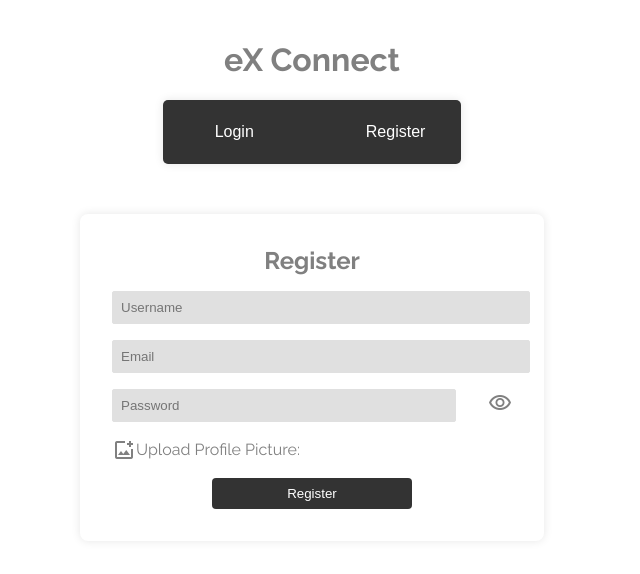
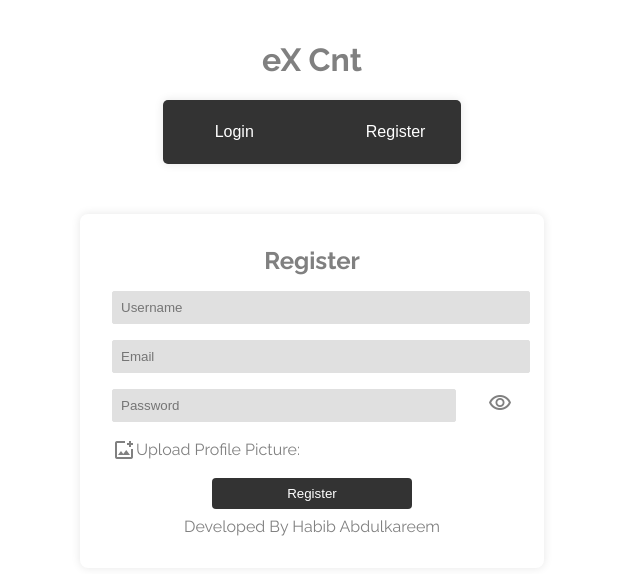
Before and after one commit to HabibAdavize/react-projects, a React (Vite) app in the folder real-time-chat-app/: page /register in a window 1280 px wide. Shown: the top 574 px of the page, without its empty margins (328-968 px from the left). Built offline with nearby package versions, Linux system fonts and the light colour scheme; no server answers.

Commit message:
Did some wrap up

```diff
--- a/real-time-chat-app/index.html
+++ b/real-time-chat-app/index.html
@@ -2,7 +2,7 @@
 <html lang="en">
   <head>
     <meta charset="UTF-8" />
-    <link rel="icon" type="image/svg+xml" href="/vite.svg" />
+    <link rel="icon" type="image/svg+xml" href="/" />
     <link rel="preconnect" href="https://fonts.googleapis.com" />
     <link rel="preconnect" href="https://fonts.gstatic.com" crossorigin />
     <link
@@ -11,7 +11,7 @@
     />
     <link rel="stylesheet" href="https://fonts.googleapis.com/css2?family=Material+Symbols+Outlined:opsz,wght,FILL,GRAD@20..48,100..700,0..1,-50..200" />
     <meta name="viewport" content="width=device-width, initial-scale=1.0" />
-    <title>Vite + React</title>
+    <title>eX Cnt</title>
   </head>
   <body>
     <div id="root"></div>
--- a/real-time-chat-app/src/components/login.jsx
+++ b/real-time-chat-app/src/components/login.jsx
@@ -45,11 +45,16 @@ const Login = () => {
         </>
       ) : (
         <>
+          <>
             <h2>Login</h2>
             <form onSubmit={handleSubmit}>
               {error && (
                 <p
-                style={{ color: "red", display: "flex", alignItems: "center" }}
+                  style={{
+                    color: "red",
+                    display: "flex",
+                    alignItems: "center",
+                  }}
                 >
                   {error}
                   <Lottie
@@ -77,7 +82,9 @@ const Login = () => {
                 />
                 <span onClick={togglePasswordVisibility}>
                   {showPassword ? (
-                  <span class="material-symbols-outlined">visibility_off</span>
+                    <span class="material-symbols-outlined">
+                      visibility_off
+                    </span>
                   ) : (
                     <span class="material-symbols-outlined">visibility</span>
                   )}
@@ -88,6 +95,8 @@ const Login = () => {
               </span>
             </form>
           </>
+          <footer>Developed By Habib Abdulkareem</footer>
+        </>
       )}
     </div>
   );
--- a/real-time-chat-app/src/components/navbar.jsx
+++ b/real-time-chat-app/src/components/navbar.jsx
@@ -20,7 +20,7 @@ const Navbar = ({ onToggleTheme, isDarkMode }) => {
 
   return (
     <div className="nav-wrapper">
-      <h1>eX Connect</h1>
+      <h1>eX Cnt</h1>
       <nav>
         {currentUser ? (
           <div className="and-wrapper">
--- a/real-time-chat-app/src/components/register.jsx
+++ b/real-time-chat-app/src/components/register.jsx
@@ -14,7 +14,7 @@ const Register = () => {
   const [password, setPassword] = useState("");
   const [showPassword, setShowPassword] = useState(false);
   const [profilePicture, setProfilePicture] = useState(null);
-  const [imageSrc, setImageSrc] = useState('');
+  const [imageSrc, setImageSrc] = useState("");
   const [error, setError] = useState(null);
   const [loading, setLoading] = useState(false);
   const navigate = useNavigate();
@@ -49,7 +49,6 @@ const Register = () => {
   const togglePasswordVisibility = () => {
     setShowPassword(!showPassword);
   };
-
 
   const handleSubmit = async (e) => {
     e.preventDefault();
@@ -106,11 +105,16 @@ const Register = () => {
         <Preloader />
       ) : (
         <>
+          <>
             <h2>Register</h2>
             <form onSubmit={handleSubmit}>
               {error && (
                 <p
-                style={{ color: "red", display: "flex", alignItems: "center" }}
+                  style={{
+                    color: "red",
+                    display: "flex",
+                    alignItems: "center",
+                  }}
                 >
                   {error}
                   <Lottie
@@ -145,7 +149,9 @@ const Register = () => {
                 />
                 <span onClick={togglePasswordVisibility}>
                   {showPassword ? (
-                  <span class="material-symbols-outlined">visibility_off</span>
+                    <span class="material-symbols-outlined">
+                      visibility_off
+                    </span>
                   ) : (
                     <span class="material-symbols-outlined">visibility</span>
                   )}
@@ -160,8 +166,17 @@ const Register = () => {
                   className="file-upload-input"
                   onChange={handleFileChange}
                 />
-              <span class="material-symbols-outlined">add_photo_alternate</span>
-              <span>Upload Profile Picture:</span> {imageSrc && <img src={imageSrc} alt="Uploaded Preview" className="image-preview" />}
+                <span class="material-symbols-outlined">
+                  add_photo_alternate
+                </span>
+                <span>Upload Profile Picture:</span>{" "}
+                {imageSrc && (
+                  <img
+                    src={imageSrc}
+                    alt="Uploaded Preview"
+                    className="image-preview"
+                  />
+                )}
               </label>
 
               <span className="btn-span">
@@ -171,6 +186,8 @@ const Register = () => {
               </span>
             </form>
           </>
+          <footer>Developed By Habib Abdulkareem</footer>
+        </>
       )}
     </div>
   );
--- a/real-time-chat-app/src/index.scss
+++ b/real-time-chat-app/src/index.scss
@@ -24,6 +24,11 @@ body {
   color: var(--text-color);
   margin: 0;
   padding: 0;
+}
+footer{
+  text-align: center;
+  margin-top: 0.5rem;
+  margin-bottom: 0;
 }
 .nav-wrapper {
   display: flex;
```
Lines whose indentation alone changed are shown as unchanged.
